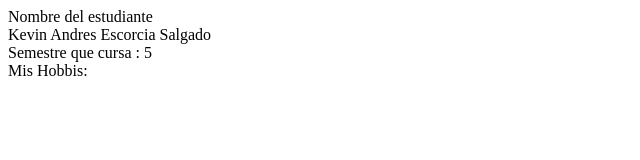
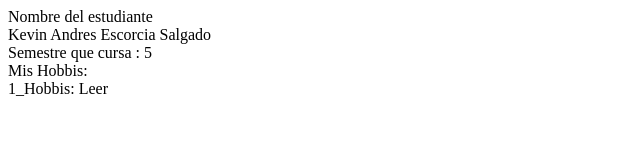
Before and after one commit to Atomic012/Git_GitHub_taller, a plain HTML site: page index.html in a window 1280 px wide. Shown: the whole page, without its empty margins (0-640 px from the left). Drawn offline with Linux system fonts and the light colour scheme.

Commit message:
four_kof

```diff
--- a/index.html
+++ b/index.html
@@ -12,6 +12,7 @@
     <div>Kevin Andres Escorcia Salgado </div>
     <div>Semestre que cursa : 5</div>
     <div>Mis Hobbis:</div>
+    <div>1_Hobbis: Leer</div>
 </body>
 
 </html>
```
